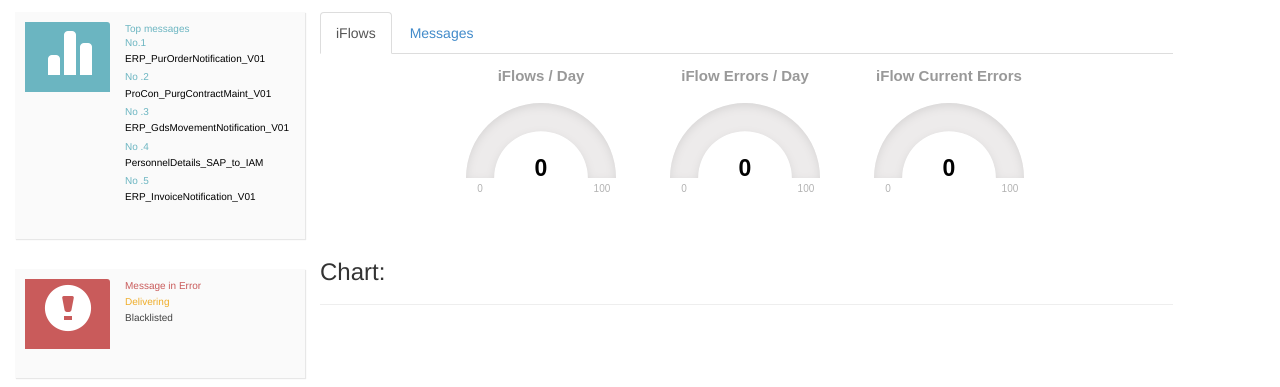
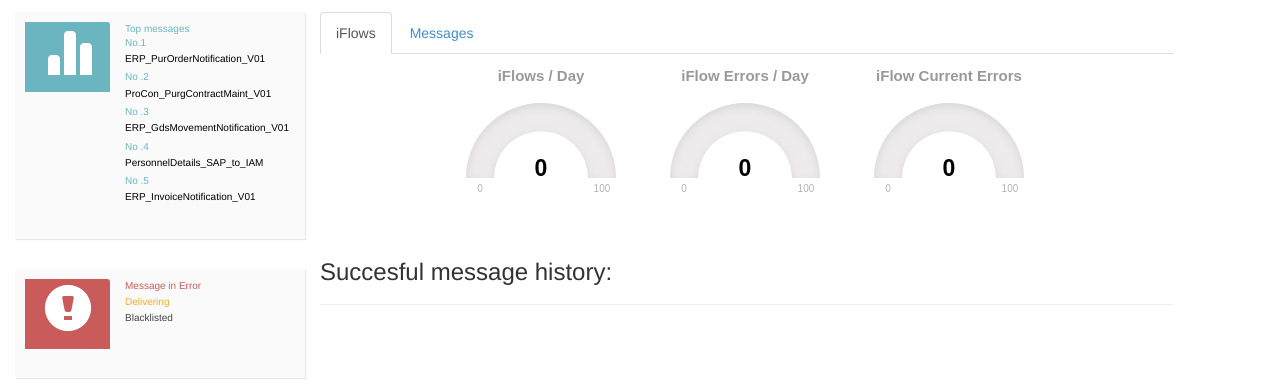
Before and after one commit to js1972/ZPIMONUI, a website: page stats.html in a window 1280 px wide. Shown: the part 103-490 px from the top of the page. Drawn offline with Linux system fonts and the light colour scheme; no server answers.

Commit message:
change name of chart in stats.html

```diff
--- a/js/stats.js
+++ b/js/stats.js
@@ -51,8 +51,9 @@
             $(".pimon-delivering-alltime").text((data.deliveringAllTime === undefined)? "" : data.deliveringAllTime);
             $(".pimon-blacklisted-alltime").text("not implemented");
 
-            //Setup the FLOT CHART
-            //messageTimeSeries is a name: value pair of Dates (as long values) and integers (number of messages on that day).
+            // Setup the FLOT CHART
+            // messageTimeSeries is a "name:value" pair of Dates (as long values) and integers (number of messages on that day).
+            // i.e. a Histogram of messages.
             var dps = [];
             $.each(data.messageTimeSeries, function(longDate, msgCount) {
                 dps.push([longDate, msgCount]);
--- a/stats.html
+++ b/stats.html
@@ -122,7 +122,7 @@
           <div class="row">
             <div class="col-sm-12">
               <div class="page-header">
-                <h3>Chart:</h3>
+                <h3>Succesful message history:</h3>
               </div>
             </div>
           </div>
```
